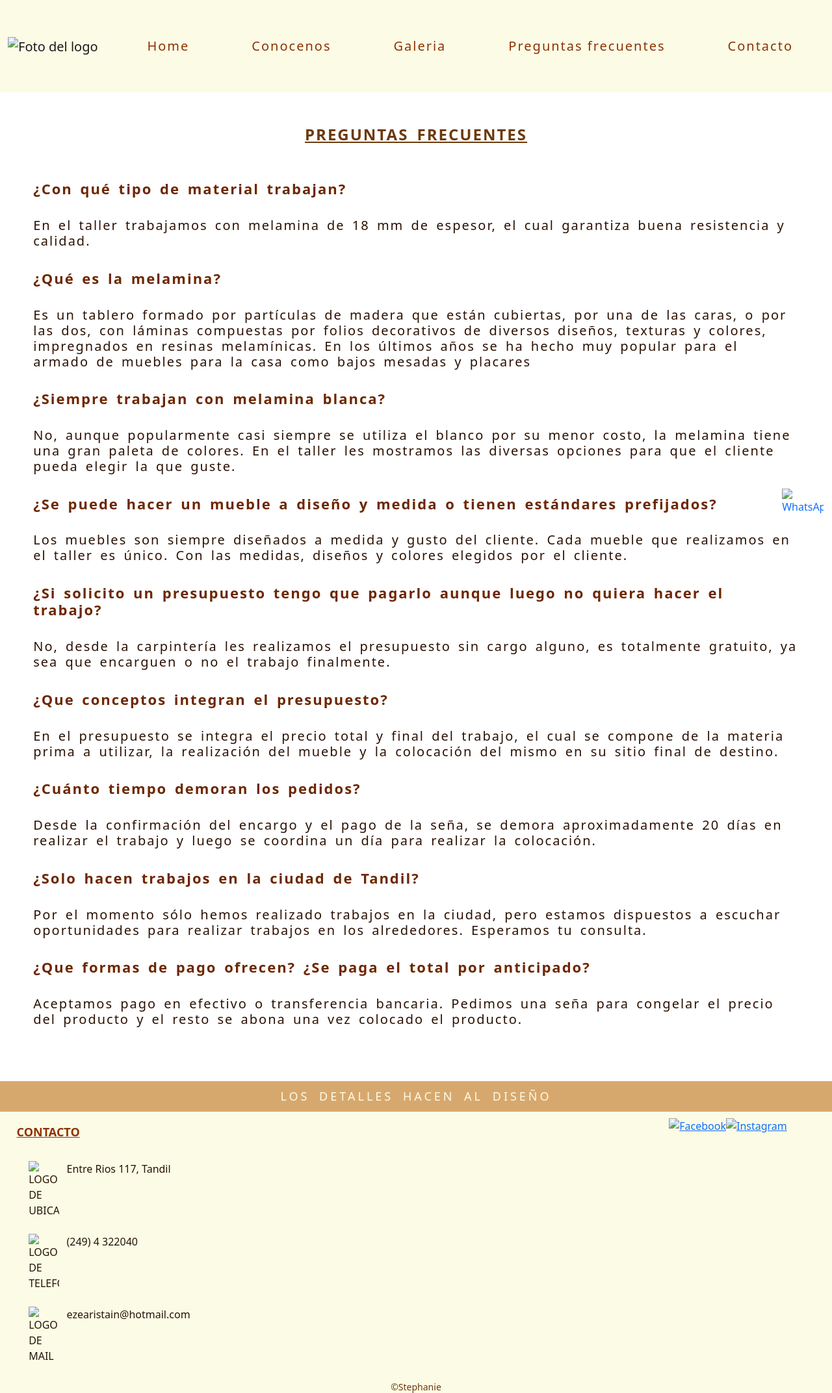
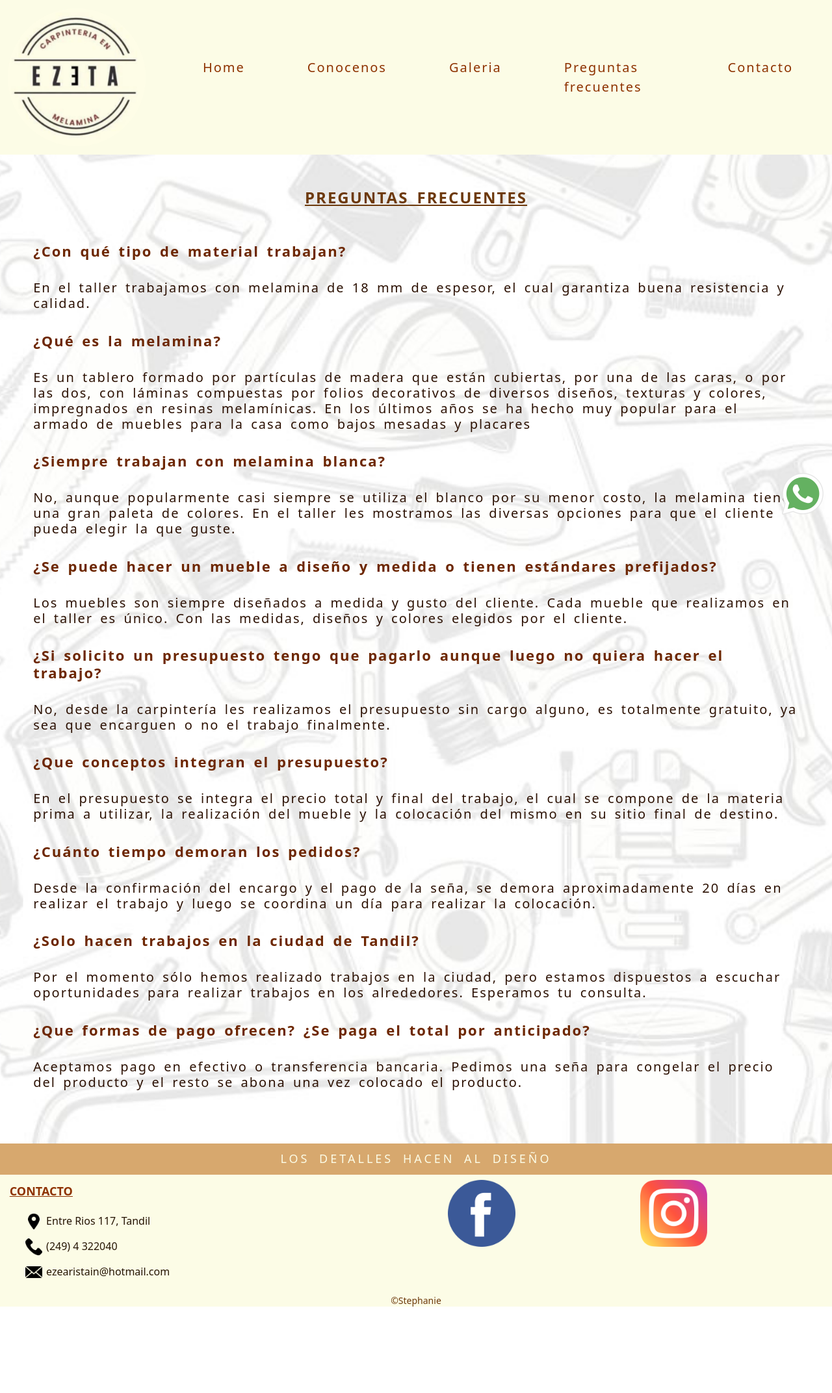
Before and after one commit to StephiLegarra/proyecto-final, a plain HTML site: page Pages/preguntas.html in a window 1280 px wide. Shown: the whole page at 65% size. After the commit the page ends 2011 px from the top, so only its background shows below. Drawn offline with nearby package versions, Linux system fonts and the light colour scheme; files that its build step writes are made by us from their sources; the site is published under a folder, as on GitHub Pages, so addresses that start at the root find nothing.

Commit message:
.. add folder

```diff
--- a/Pages/preguntas.html
+++ b/Pages/preguntas.html
@@ -6,14 +6,14 @@
     <meta http-equiv="X-UA-Compatible" content="IE=edge">
     <meta name="viewport" content="width=device-width, initial-scale=1.0">
     <!-- FAVICON-->
-    <link rel="shortcut icon" href="/Multimedia/logo.ico" type="image/x-icon">
+    <link rel="shortcut icon" href="../Multimedia/logo.ico" type="image/x-icon">
     <!-- CDN BOOTRSTRAP IMPORTANTE VA PRIMERO QUE EL CSS, PORQUE EL HTML LEE DE ARRIBA HACIA ABAJO-->
     <link href="https://cdn.jsdelivr.net/npm/bootstrap@5.2.1/dist/css/bootstrap.min.css" rel="stylesheet"
         integrity="sha384-iYQeCzEYFbKjA/T2uDLTpkwGzCiq6soy8tYaI1GyVh/UjpbCx/TYkiZhlZB6+fzT" crossorigin="anonymous">
     <!-- AOS -->
     <link href="https://unpkg.com/aos@2.3.1/dist/aos.css" rel="stylesheet">
     <!-- CSS-->
-    <link rel="stylesheet" href="./StyleCSS/style.css">
+    <link rel="stylesheet" href="../StyleCSS/style.css">
     <title>CARPINTERIA EZETA</title>
 </head>
 
@@ -22,7 +22,7 @@
     <nav class="navbar navbar-expand-lg header">
         <div class="container-fluid">
             <a class="navbar-brand" href="#">
-                <img class="menu-logo" src="/Multimedia/logo.ico" alt="Foto del logo">
+                <img class="menu-logo" src="../Multimedia/logo.ico" alt="Foto del logo">
             </a>
             <button class="navbar-toggler" type="button" data-bs-toggle="collapse" data-bs-target="#navbarNavAltMarkup"
                 aria-controls="navbarNavAltMarkup" aria-expanded="false" aria-label="Toggle navigation">
@@ -30,11 +30,11 @@
             </button>
             <div class="collapse navbar-collapse menu d-lg-flex justify-content-lg-end" id="navbarNavAltMarkup">
                 <div class="navbar-nav">
-                    <a class="nav-link menu-option p-5" href="./index.html">Home</a>
-                    <a class="nav-link menu-option p-5" href="./Pages/conocenos.html">Conocenos</a>
-                    <a class="nav-link menu-option p-5" href="./Pages/galeria.html">Galeria</a>
-                    <a class="nav-link menu-option p-5" href="./Pages/preguntas.html">Preguntas frecuentes</a>
-                    <a class="nav-link menu-option p-5" href="./Pages/contacto.html">Contacto</a>
+                    <a class="nav-link menu-option p-5" href="../index.html">Home</a>
+                    <a class="nav-link menu-option p-5" href="../Pages/conocenos.html">Conocenos</a>
+                    <a class="nav-link menu-option p-5" href="../Pages/galeria.html">Galeria</a>
+                    <a class="nav-link menu-option p-5" href="../Pages/preguntas.html">Preguntas frecuentes</a>
+                    <a class="nav-link menu-option p-5" href="../Pages/contacto.html">Contacto</a>
                 </div>
             </div>
         </div>
@@ -109,26 +109,26 @@
             <div class="title">
                 <h3 class="contact__title"> CONTACTO </h3>
                 <ul>
-                    <li class="contact__fact"> <img src="/Multimedia/logoUbicacion.png" alt="LOGO DE UBICACION">Entre
+                    <li class="contact__fact"> <img src="../Multimedia/logoUbicacion.png" alt="LOGO DE UBICACION">Entre
                         Rios 117, Tandil</li>
-                    <li class="contact__fact"> <img src="/Multimedia/logoTelefono.png" alt="LOGO DE TELEFONO">(249) 4
+                    <li class="contact__fact"> <img src="../Multimedia/logoTelefono.png" alt="LOGO DE TELEFONO">(249) 4
                         322040</li>
-                    <li class="contact__fact"> <img src="/Multimedia/logoMail.png"
+                    <li class="contact__fact"> <img src="../Multimedia/logoMail.png"
                             alt="LOGO DE MAIL">ezearistain@hotmail.com </li>
                 </ul>
             </div>
 
             <div class="networks__redes">
                 <div> <a href="https://www.facebook.com/carpinteriaezeta" target="_blank">
-                        <img src="/Multimedia/logoFacebook.png" alt="Facebook"></a>
+                        <img src="../Multimedia/logoFacebook.png" alt="Facebook"></a>
                 </div>
                 <div> <a href="https://instagram.com/carpinteria_ezeta?igshid=NmNmNjAwNzg=" target="_blank">
-                        <img src="/Multimedia/logoInstagram.png" alt="Instagram"></a>
+                        <img src="../Multimedia/logoInstagram.png" alt="Instagram"></a>
                 </div>
             </div>
 
             <div class="networks__wa"> <a href="https://web.whatsapp.com/" target="_blank">
-                    <img src="/Multimedia/Logowhatsapp.png" alt="WhatsApp"> </a>
+                    <img src="../Multimedia/Logowhatsapp.png" alt="WhatsApp"> </a>
             </div>
 
         </nav>
--- a/StyleCSS/style.css
+++ b/StyleCSS/style.css
@@ -173,7 +173,7 @@ body {
 
 /* INICIO ESTILOS MAIN QUESTIONS */
 .main__questions {
-    background-image: url(/Multimedia/fondoCarpinteria1.jpeg);
+    background-image: url(../Multimedia/fondoCarpinteria1.jpeg);
     background-repeat: no-repeat;
     background-position: center center;
     background-size: cover;
```
Also changed, not shown: Pages/conocenos.html (+16 -16 lines), Pages/contacto.html (+14 -14 lines), Pages/galeria.html (+32 -32 lines).
